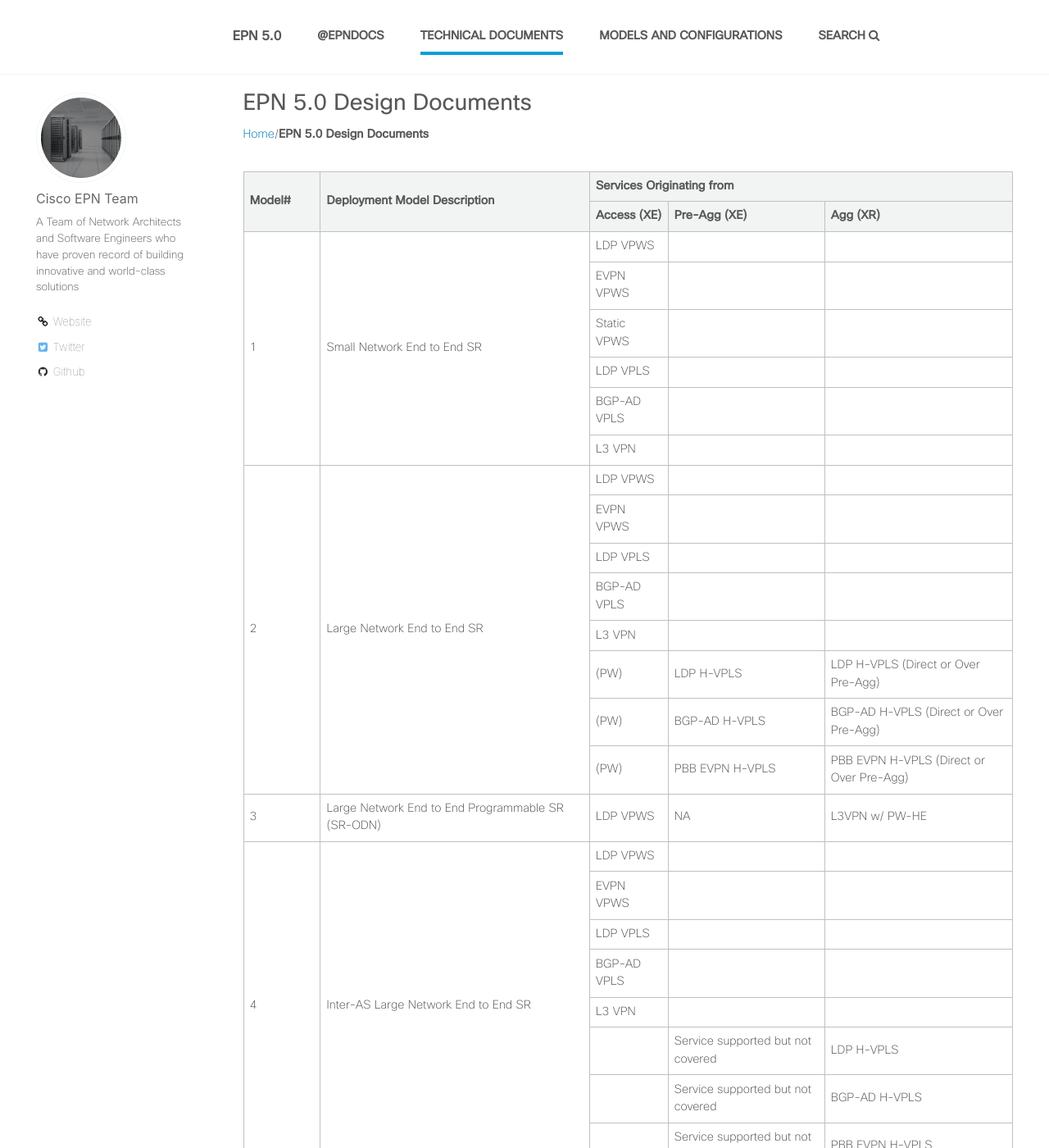
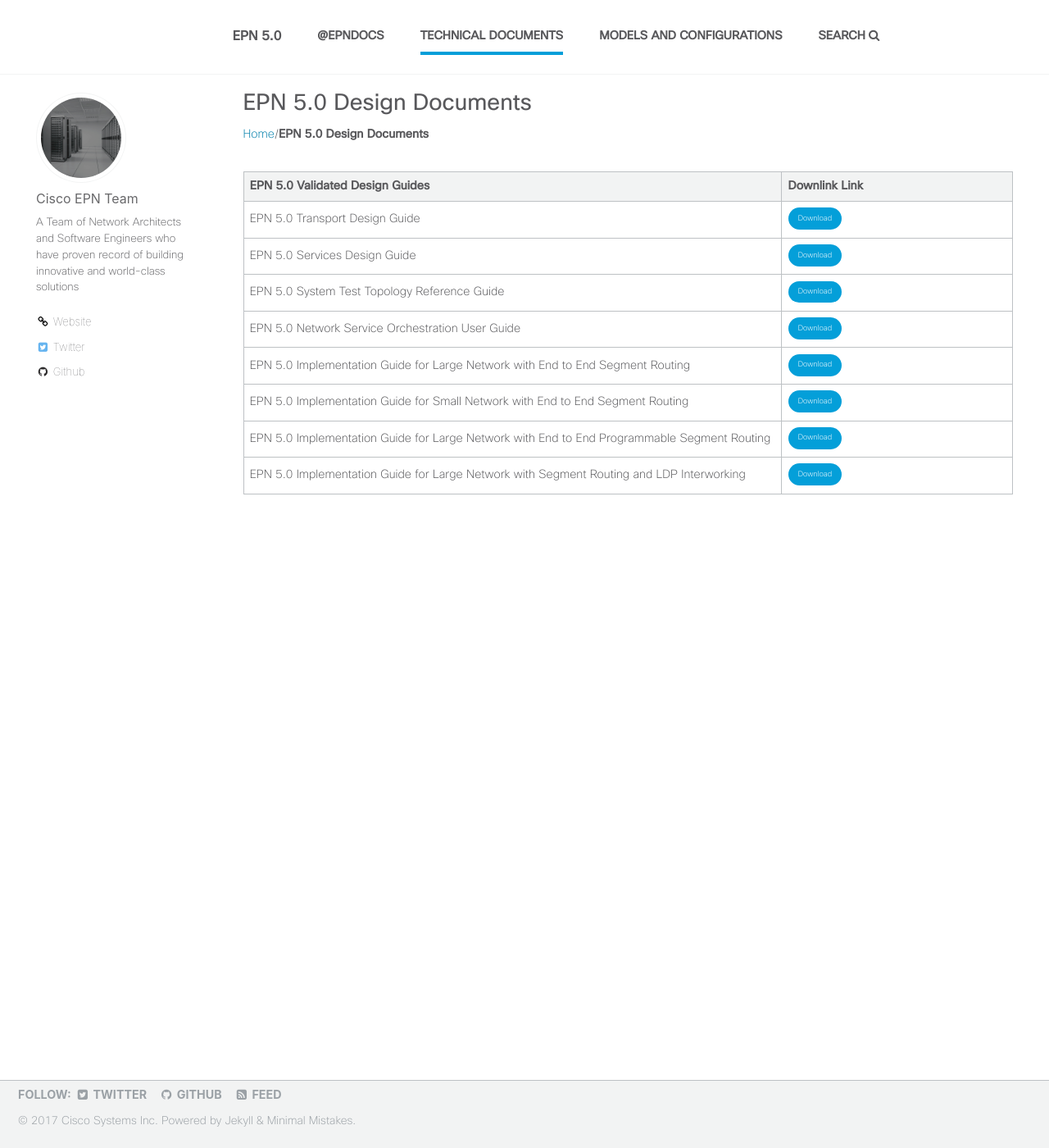
Before and after one commit to epndocs/epn5.0, a Jekyll site: the page built from _pages/techdocs-archive.html, in a window 1280 px wide and 1400 px high. Shown: the whole window at 82% size. Built offline with Jekyll 4.4.1, drawn with Linux system fonts in a browser that asks for light colours; some of the changed text lies outside the part shown.

Commit message:
Published EPN 5.0 Documents

```diff
--- a/_config.yml
+++ b/_config.yml
@@ -7,7 +7,7 @@
 
 # Site Settings
 locale                   : "en-US"
-title                    : "IOS XR Application Hosting @xrdocs"
+title                    : "EPN 5.0 Technical Documents @epndocs"
 title_short              : "EPN 5.0"
 title_separator          : "|"
 name                     : &name "Cisco Systems Inc"
@@ -152,7 +152,7 @@ collections:
   techdocs:
     output: false
     permalink: /:collection/:path/
-  blogs:
+  models:
     output: true
     permalink: /:collection/:path/
 
@@ -169,10 +169,10 @@ defaults:
       author_profile: false
       share: false
       comments: false
-# _blogs
+# _models
   - scope:
       path: ""
-      type: blogs
+      type: models
     values:
       layout: single
       author_profile: true
@@ -303,7 +303,7 @@ prose:
     - README.md
     - _config.pdf.yml
   metadata:
-    _blogs:
+    _models:
       - name: "title"
         field:
             element: "text"
--- a/_data/navigation.yml
+++ b/_data/navigation.yml
@@ -29,7 +29,7 @@ main:
     url: /techdocs/
 
   - title: "Models and Configurations"
-    url: /blogs/
+    url: /models/
 
   - title: "Search"
     url: /search
--- a/_pages/techdocs-archive.html
+++ b/_pages/techdocs-archive.html
@@ -10,136 +10,55 @@ author: "Cisco EPN Team"
 <br/>
 <table BORDER>
     <colgroup>
-        <col width="10%" />
-        <col width="35%" />
+        <col width="70%" />
+        <col width="30%" />
     </colgroup>
     <thead>
-        <TR>	<th ROWSPAN=2>Model#<TH ROWSPAN=2>Deployment Model Description</TH>
-            <TH COLSPAN=3>Services Originating from</TH></Th>
+        <TR>
+            <TH>EPN 5.0 Validated Design Guides
+            <TH>Downlink Link</TH></Th>
         </TR>
-        <TR>	<TH> Access (XE) <TH> Pre-Agg (XE) </TH><TH> Agg (XR) </TH></TH>
-            </TR>
     </thead>
     <tbody>
         <tr>
-            <td ROWSPAN=6>1</td>
-            <td ROWSPAN=6>Small Network End to End SR</td>
-            <TD>LDP VPWS</TD><TD/><TD/>
+            <td>EPN 5.0 Transport Design Guide</td>
+            <TD><a class="btn" href="http://www.cisco.com/c/dam/en/us/td/docs/solutions/Enterprise/Mobility/EPN/5_0/cisco_epn_implementation_guide/b_epn_Transport_Design_Guide_5_0_230617.pdf">Download</a>
+            </TD>
         </tr>
         <tr>
-            <td>EVPN VPWS</td><TD/><TD/>
+            <td>EPN 5.0 Services Design Guide</td>
+            <TD><a class="btn" href="http://www.cisco.com/c/dam/en/us/td/docs/solutions/Enterprise/Mobility/EPN/5_0/cisco_epn_implementation_guide/b_Services_Design_Guide_5_0_220617.pdf">Download</a>
+            </TD>
         </tr>
         <tr>
-            <td>Static VPWS</td><TD/><TD/>
+            <td>EPN 5.0 System Test Topology Reference Guide</td>
+            <TD><a class="btn" href="http://www.cisco.com/c/dam/en/us/td/docs/solutions/Enterprise/Mobility/EPN/5_0/cisco_epn_implementation_guide/b_System_Test_Topology_Reference_Guide_21stJune2017.pdf">Download</a>
+            </TD>
         </tr>
         <tr>
-            <td>LDP VPLS</td><TD/><TD/>
+            <td>EPN 5.0 Network Service Orchestration User Guide</td>
+            <TD><a class="btn" href="http://www.cisco.com/c/dam/en/us/td/docs/solutions/Enterprise/Mobility/EPN/5_0/cisco_epn_implementation_guide/b_EPN_Service_Orchestration_userguide_5_0_220617.pdf">Download</a>
+            </TD>
         </tr>
         <tr>
-            <td>BGP-AD VPLS</td><TD/><TD/>
+            <td>EPN 5.0 Implementation Guide for Large Network with End to End Segment Routing</td>
+            <TD><a class="btn" href="http://www.cisco.com/c/dam/en/us/td/docs/solutions/Enterprise/Mobility/EPN/5_0/cisco_epn_implementation_guide/b_epn_implementguide_large_network_E2E_SR_5_0_23062017.pdf">Download</a>
+            </TD>
         </tr>
         <tr>
-            <td>L3 VPN</td><TD/><TD/>
+            <td>EPN 5.0 Implementation Guide for Small Network with End to End Segment Routing</td>
+            <TD><a class="btn" href="http://www.cisco.com/c/dam/en/us/td/docs/solutions/Enterprise/Mobility/EPN/5_0/cisco_epn_implementation_guide/b_epn_implementguide_smallnetwork_E2E_SR_5_0_23062017.pdf">Download</a>
+            </TD>
         </tr>
         <tr>
-            <td ROWSPAN=8>2</td>
-            <td ROWSPAN=8>Large Network End to End SR</td>
-            <TD>LDP VPWS</TD><TD/><TD/>
+            <td>EPN 5.0 Implementation Guide for Large Network with End to End Programmable Segment Routing</td>
+            <TD><a class="btn" href="http://www.cisco.com/c/dam/en/us/td/docs/solutions/Enterprise/Mobility/EPN/5_0/cisco_epn_implementation_guide/b_EPN_Implementguide_E2E_Program_SR_5_0_23062017.pdf">Download</a>
+            </TD>
         </tr>
         <tr>
-            <td>EVPN VPWS</td><TD/><TD/>
-        </tr>
-        <tr>
-            <td>LDP VPLS</td><TD/><TD/>
-        </tr>
-        <tr>
-            <td>BGP-AD VPLS</td><TD/><TD/>
-        </tr>
-        <tr>
-            <td  >L3 VPN</td><TD/><TD/>
-        </tr>
-        <tr>
-            <td  >(PW)</td><TD>LDP H-VPLS</TD><TD>LDP H-VPLS (Direct or Over Pre-Agg)</TD>
-        </tr>
-        <tr>
-            <td  >(PW)</td><TD>BGP-AD H-VPLS</TD><TD>BGP-AD H-VPLS (Direct or Over Pre-Agg)</TD>
-        </tr>
-        <tr>
-            <td  >(PW)</td><TD>PBB EVPN H-VPLS</TD><TD>PBB EVPN H-VPLS (Direct or Over Pre-Agg)</TD>
-        </tr>
-        <tr>
-            <td  >3</td>
-            <td  >Large Network End to End Programmable SR (SR-ODN)</td>
-            <TD>LDP VPWS</TD><TD>NA</TD><TD>L3VPN w/ PW-HE</TD>
-
-        </tr>
-        <tr>
-            <td  ROWSPAN=8>4</td>
-            <td  ROWSPAN=8>Inter-AS Large Network End to End SR</td>
-            <TD>LDP VPWS</TD><TD/><TD/>
-        </tr>
-        <tr>
-            <td  >EVPN VPWS</td><TD/><TD/>
-        </tr>
-        <tr>
-            <td  >LDP VPLS</td><TD/><TD/>
-        </tr>
-        <tr>
-            <td  >BGP-AD VPLS</td><TD/><TD/>
-        </tr>
-        <tr>
-            <td  >L3 VPN</td><TD/><TD/>
-        </tr>
-        <tr>
-            <td  ></td><TD>Service supported but not covered</TD><TD>LDP H-VPLS</TD>
-        </tr>
-        <tr>
-            <td  ></td><TD>Service supported but not covered</TD><TD>BGP-AD H-VPLS</TD>
-        </tr>
-        <tr>
-            <td  ></td><TD>Service supported but not covered</TD><TD>PBB EVPN H-VPLS</TD>
-        </tr>
-        <tr>
-            <td   ROWSPAN=8>5</td>
-            <td   ROWSPAN=8>Large Network SR - LDP Interworking</td>
-            <TD>LDP VPWS</TD><TD/><TD/>
-        </tr>
-        <tr>
-            <td  >EVPN VPWS</td><TD/><TD/>
-        </tr>
-        <tr>
-            <td  >LDP VPLS</td><TD/><TD/>
-        </tr>
-        <tr>
-            <td  >BGP-AD VPLS</td><TD/><TD/>
-        </tr>
-        <tr>
-            <td  >L3 VPN</td><TD/><TD/>
-        </tr>
-        <tr>
-            <td  ></td><TD>LDP H-VPLS</TD><TD>LDP H-VPLS</TD>
-        </tr>
-        <tr>
-            <td  ></td><TD>BGP-AD H-VPLS</TD><TD>BGP-AD H-VPLS</TD>
-        </tr>
-        <tr>
-            <td  ></td><TD>PBB EVPN H-VPLS</TD><TD>PBB EVPN H-VPLS</TD>
-        </tr>
-        <tr>
-            <td  >6</td>
-            <td  >Large Network - L2 Access G.8032 and REP w/ static MPLS</td>
-            <TD>Static VPWS</TD><TD/><TD/>
-        </tr>
-        <tr>
-            <td   ROWSPAN=8>7</td>
-            <td   ROWSPAN=8>Large Network - L2 Access with G.8032 and REP</td>
-            <TD>NA</TD><TD>LDP H-VPLS</TD><TD>LDP H-VPLS</TD>
-        </tr>
-        <tr>
-            <td  >NA</td><TD>BGP-AD H-VPLS</TD><TD>BGP-AD H-VPLS</TD>
-        </tr>
-        <tr>
-            <td  >NA</td><TD>PBB EVPN H-VPLS</TD><TD>PBB EVPN H-VPLS</TD>
+            <td>EPN 5.0 Implementation Guide for Large Network with Segment Routing and LDP Interworking</td>
+            <TD><a class="btn" href="http://www.cisco.com/c/dam/en/us/td/docs/solutions/Enterprise/Mobility/EPN/5_0/cisco_epn_implementation_guide/b_epn_ImplementGuide_LDP_SR_interworking_23062017.pdf">Download</a>
+            </TD>
         </tr>
     </tbody>
 </table>
```
Also changed, not shown: _pages/blogs-archive.html (+4 -4 lines), 16 other files.
